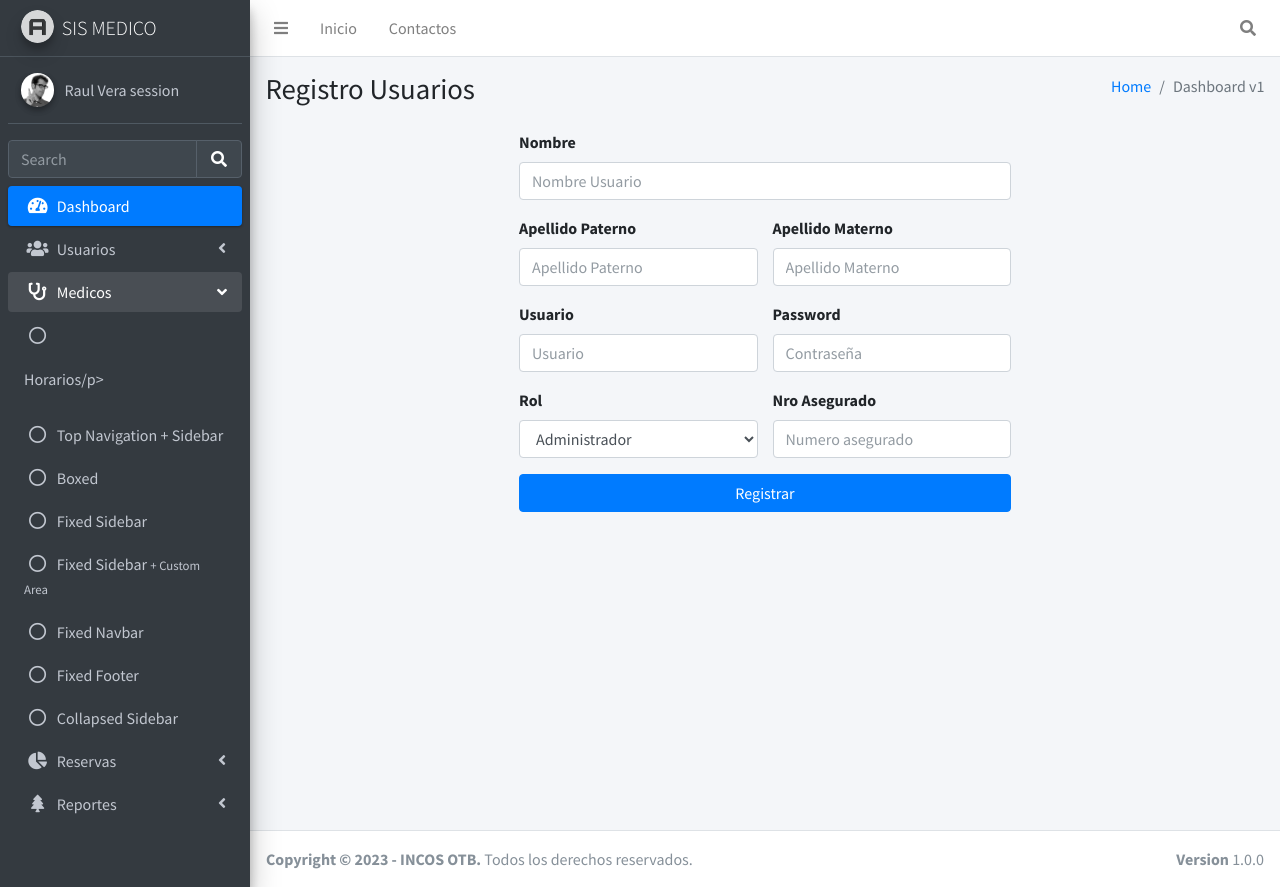
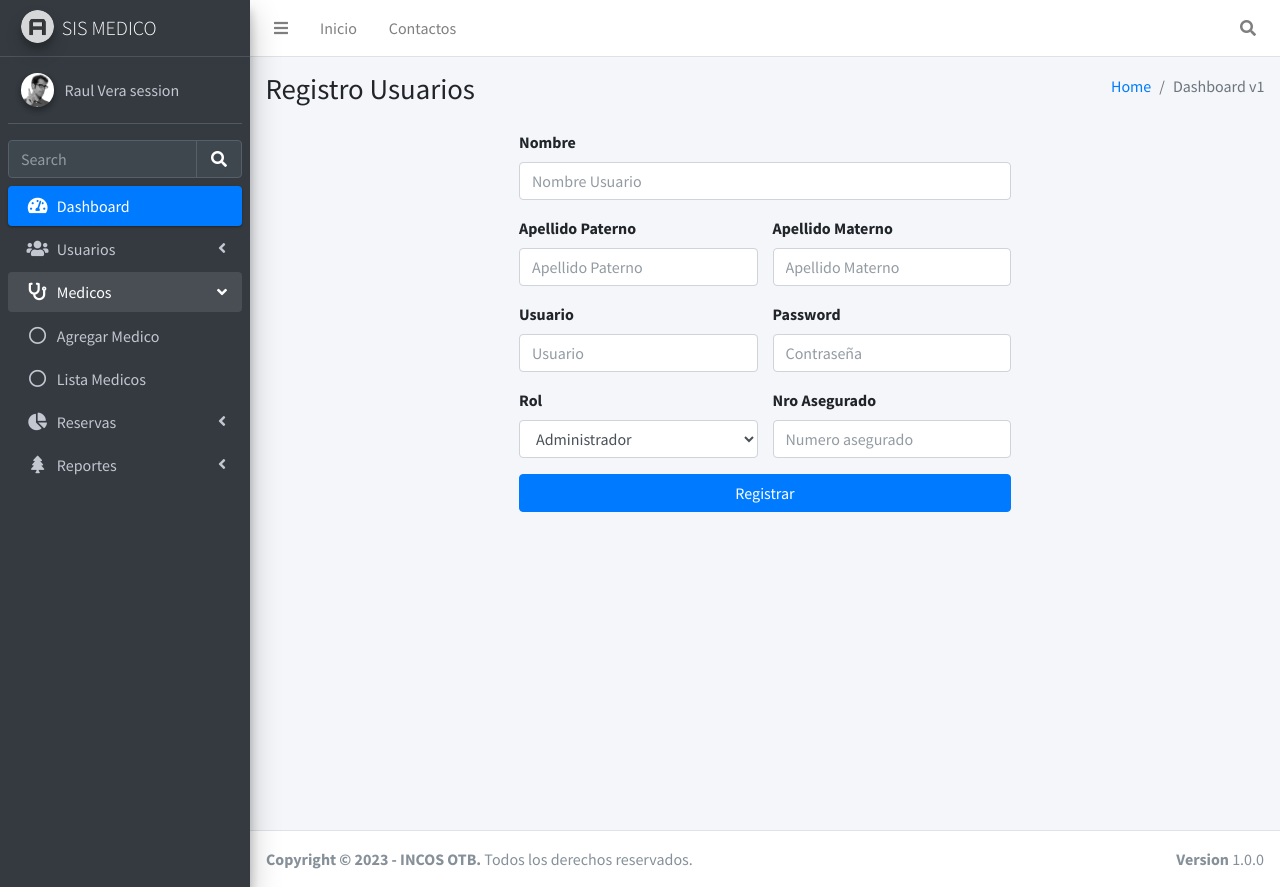
Before and after one commit to raulmatrix/proyectosistemamedico, a PHP site: page /usuarios.php in a window 1280 px wide, after a click on "Medicos". Run offline with PHP 8.4, Linux system fonts and the light colour scheme; a user stored in the database is signed in; some libraries are stand-ins or nearby versions.

Commit message:
adicion de remoto usuario, medicos y cambios menores

```diff
--- a/remoto_validalogin.php
+++ b/remoto_validalogin.php
@@ -7,6 +7,7 @@ $conexionBD->conectar();
 
 $usuario = $_POST['usuario'];
 $password = $_POST['password'];
+
 
 $sentencia = $conexionBD->conexion->prepare("SELECT * FROM usuario WHERE usuario=? AND password=?");
 $sentencia->bind_param('ss', $usuario, $password);
--- a/sidebarmenu.php
+++ b/sidebarmenu.php
@@ -80,54 +80,20 @@
               </p>
             </a>
             <ul class="nav nav-treeview">
+
               <li class="nav-item">
-                <a href="pages/layout/top-nav.html" class="nav-link">
+                <a href="pages/layout/top-nav-sidebar.html" class="nav-link">
                   <i class="far fa-circle nav-icon"></i>
-                  <p>Horarios/p>
+                  <p>Agregar Medico</p>
                 </a>
               </li>
               <li class="nav-item">
                 <a href="pages/layout/top-nav-sidebar.html" class="nav-link">
                   <i class="far fa-circle nav-icon"></i>
-                  <p>Top Navigation + Sidebar</p>
+                  <p>Lista Medicos</p>
                 </a>
               </li>
-              <li class="nav-item">
-                <a href="pages/layout/boxed.html" class="nav-link">
-                  <i class="far fa-circle nav-icon"></i>
-                  <p>Boxed</p>
-                </a>
-              </li>
-              <li class="nav-item">
-                <a href="pages/layout/fixed-sidebar.html" class="nav-link">
-                  <i class="far fa-circle nav-icon"></i>
-                  <p>Fixed Sidebar</p>
-                </a>
-              </li>
-              <li class="nav-item">
-                <a href="pages/layout/fixed-sidebar-custom.html" class="nav-link">
-                  <i class="far fa-circle nav-icon"></i>
-                  <p>Fixed Sidebar <small>+ Custom Area</small></p>
-                </a>
-              </li>
-              <li class="nav-item">
-                <a href="pages/layout/fixed-topnav.html" class="nav-link">
-                  <i class="far fa-circle nav-icon"></i>
-                  <p>Fixed Navbar</p>
-                </a>
-              </li>
-              <li class="nav-item">
-                <a href="pages/layout/fixed-footer.html" class="nav-link">
-                  <i class="far fa-circle nav-icon"></i>
-                  <p>Fixed Footer</p>
-                </a>
-              </li>
-              <li class="nav-item">
-                <a href="pages/layout/collapsed-sidebar.html" class="nav-link">
-                  <i class="far fa-circle nav-icon"></i>
-                  <p>Collapsed Sidebar</p>
-                </a>
-              </li>
+
             </ul>
           </li>
           <li class="nav-item">
```
Also changed, not shown: login.php (+14 -13 lines), principal.php (+20 -18 lines), remoto_insert_usuario.php (added, +28 -0 lines), remoto_list_medicos.php (added, +19 -0 lines).
